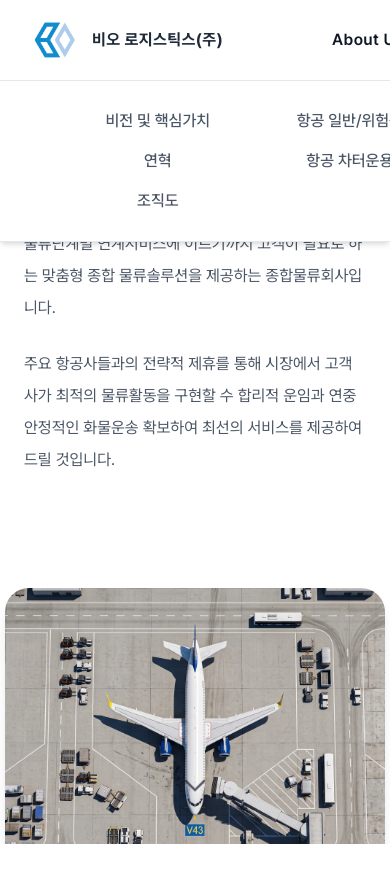
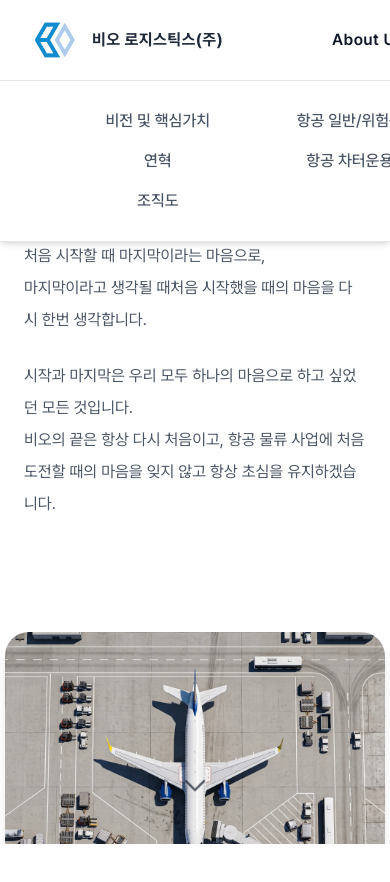
Before and after one commit to kdhqwe1030/bologistics, a Next.js app: page /about in a window 390 px wide. Shown: the top 882 px of the page. Built offline with nearby package versions, Linux system fonts and the light colour scheme.

Commit message:
fix: ceo => 비전으로 페이지 변경

```diff
--- a/app/about/page.tsx
+++ b/app/about/page.tsx
@@ -1,6 +1,6 @@
 import { HandHelping, Share2, Timer } from "lucide-react";
 import BackgroundVideo from "../components/BackgroundVideo";
-import CeoHero from "../components/about/CeoHero";
+import Vision from "../components/about/Vision";
 import History from "../components/about/History";
 import OrgChart from "../components/about/OrgChart";
 import FadeIn from "../components/FadeIn";
@@ -30,7 +30,7 @@ const philosophyItems = [
 export default function AboutPage() {
   return (
     <div className="flex w-full flex-col">
-      <CeoHero />
+      <Vision />
 
       <section className="flex w-full flex-col items-center bg-gray-50">
         <div className="relative flex w-full items-center justify-center overflow-hidden py-32">
--- a/app/components/about/CeoHero.tsx
+++ b/app/components/about/Vision.tsx
@@ -8,19 +8,23 @@ import Stagger from "../Stagger";
 
 const PHOTO_BOX_CLASS = "h-[280px] w-[380px] lg:h-[390px] lg:w-[540px]";
 
-const MESSAGE_A = ['" 시작을 마지막처럼', '마지막을 처음과 같은 마음으로 "'];
+// const MESSAGE_A = ['" 시작을 마지막처럼', '마지막을 처음과 같은 마음으로 "'];
+// const MESSAGE_B = [
+//   '" 언제나 초심을 지향하는',
+//   '비오로지스틱스의 믿음이 담겨 있습니다. "',
+// ];
+const MESSAGE_A = ['" 처음 시작할 때 마지막이라는 마음으로 "'];
 const MESSAGE_B = [
-  '" 언제나 초심을 지향하는',
-  '비오로지스틱스의 믿음이 담겨 있습니다. "',
+  '" 비오의 끝은 항상 다시 처음이고',
+  '항상 초심을 유지하겠습니다 "',
 ];
-
 function clamp(value: number, min: number, max: number) {
   return Math.min(max, Math.max(min, value));
 }
 
 type Rect = { left: number; top: number; width: number; height: number };
 
-export default function CeoHero() {
+export default function Vision() {
   const pinRef = useRef<HTMLDivElement>(null);
   const stickyRef = useRef<HTMLDivElement>(null);
   const photoRef = useRef<HTMLDivElement>(null);
@@ -120,26 +124,31 @@ export default function CeoHero() {
               <Stagger step={0.15}>
                 <FadeIn direction="left">
                   <span className="mb-4 inline-block text-sm font-semibold tracking-[0.3em] text-[#1688CA]">
-                    CEO GREETING
+                    BO LOGISTICS
                   </span>
                   <h2 className="mb-8 text-3xl font-bold text-gray-900 md:text-4xl">
-                    대표 인사말
+                    비오 가치와 비전
                   </h2>
-
                   <div className="mb-8 h-0.5 w-16 bg-[#1688CA]" />
                 </FadeIn>
 
                 <FadeIn direction="left">
                   <p className="mb-6 text-base leading-loose text-gray-600">
-                    비오로지스틱스는 국내외 항공운송서비스뿐만 아니라 물류단계별
-                    연계서비스에 이르기까지 고객이 필요로 하는 맞춤형 종합
-                    물류솔루션을 제공하는 종합물류회사입니다.
+                    비오는 Beginning and Over 의 약자로 시작과 끝의 영문 첫
+                    이니셜을 약자로 사용합니다.
+                  </p>
+
+                  <p className="mb-6 text-base leading-loose text-gray-600">
+                    처음 시작할 때 마지막이라는 마음으로, <br />
+                    마지막이라고 생각될 때처음 시작했을 때의 마음을 다시 한번
+                    생각합니다.
                   </p>
 
                   <p className="text-base leading-loose text-gray-600">
-                    주요 항공사들과의 전략적 제휴를 통해 시장에서 고객사가
-                    최적의 물류활동을 구현할 수 합리적 운임과 연중 안정적인
-                    화물운송 확보하여 최선의 서비스를 제공하여 드릴 것입니다.
+                    시작과 마지막은 우리 모두 하나의 마음으로 하고 싶었던 모든
+                    것입니다. <br />
+                    비오의 끝은 항상 다시 처음이고, 항공 물류 사업에 처음 도전할
+                    때의 마음을 잊지 않고 항상 초심을 유지하겠습니다.
                   </p>
                 </FadeIn>
               </Stagger>
@@ -195,13 +204,19 @@ export default function CeoHero() {
                     key={showSecondMessage ? "b" : "a"}
                     direction="none"
                     duration={1.5}
-                    className="flex flex-col gap-3 text-xl font-bold leading-relaxed md:text-xl"
+                    className="mx-auto flex w-[78%] flex-col gap-3 text-2xl font-bold leading-relaxed md:text-2xl"
                   >
                     {(showSecondMessage ? MESSAGE_B : MESSAGE_A).map(
-                      (line, index) => (
+                      (line, index, arr) => (
                         <div
                           key={index}
-                          className={index === 0 ? "text-left" : "text-right"}
+                          className={
+                            arr.length === 1
+                              ? "text-center"
+                              : index === 0
+                                ? "text-left"
+                                : "text-right"
+                          }
                         >
                           {line}
                         </div>
```
